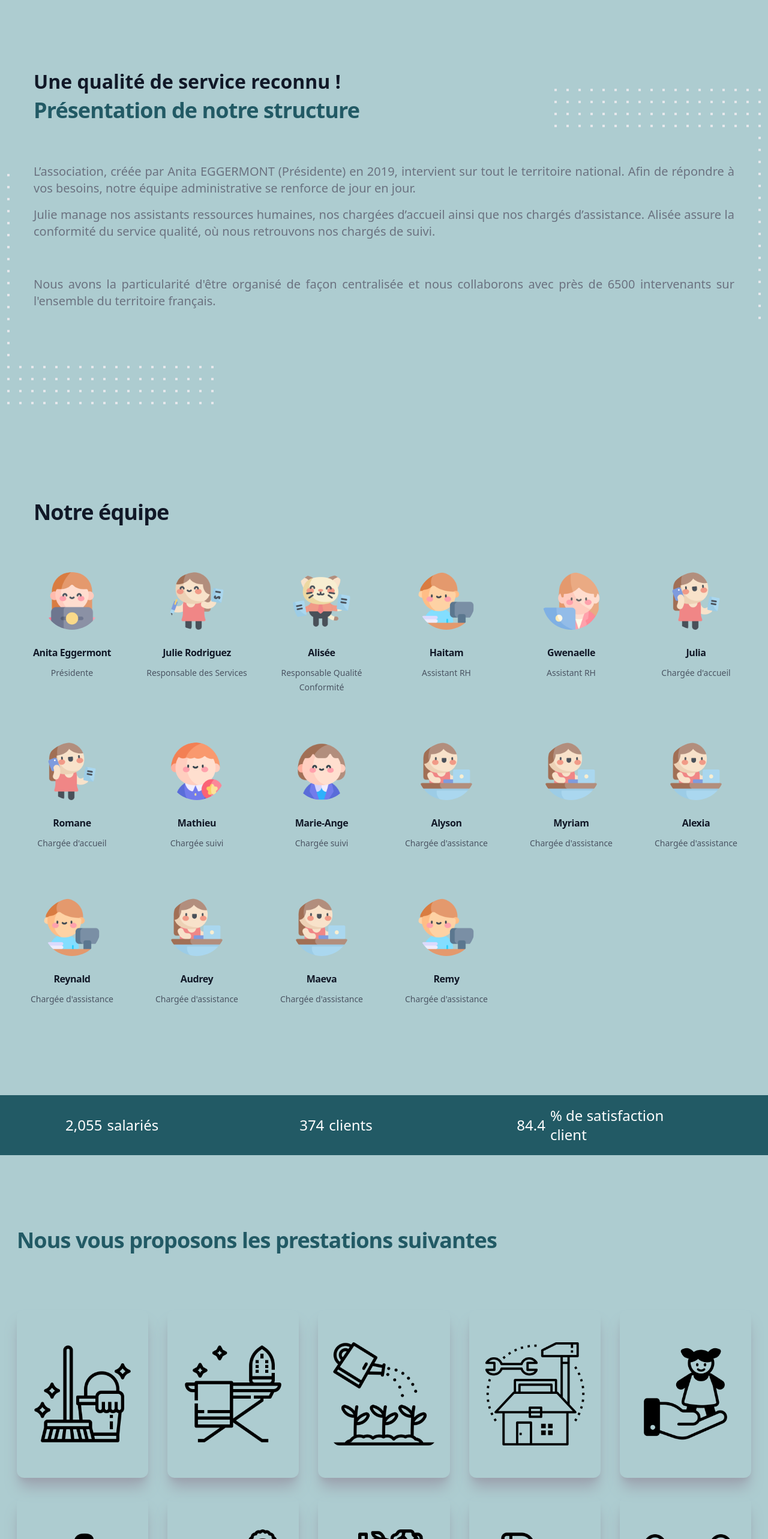
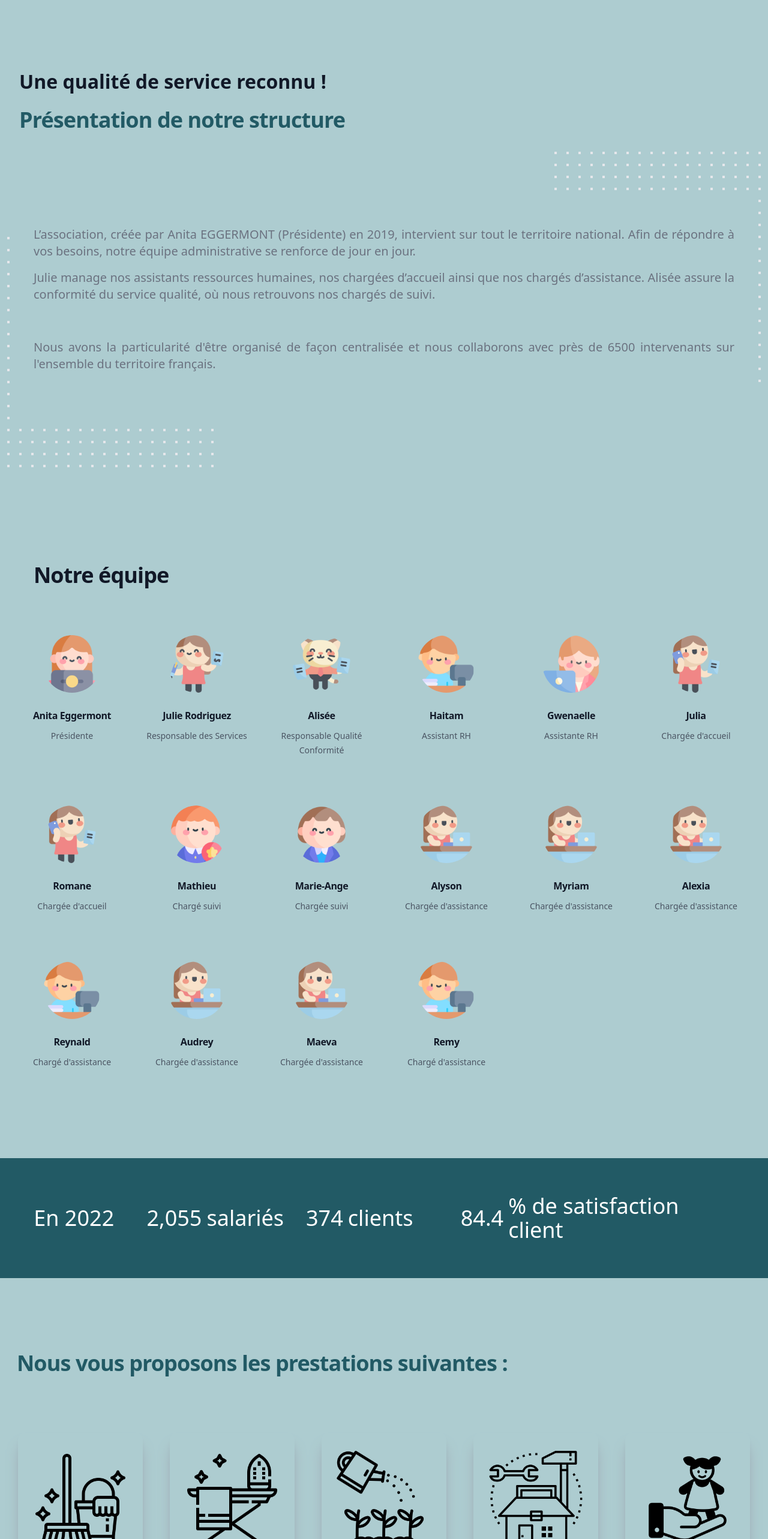
Before and after one commit to mohamedehn/prestatair, a React (Create React App) app: page / in a window 1280 px wide. Shown: the part 820-3386 px from the top of the page at 60% size. Built offline with nearby package versions, Linux system fonts and the light colour scheme.

Commit message:
Style corrections

```diff
--- a/package.json
+++ b/package.json
@@ -2,7 +2,6 @@
   "name": "prestatair",
   "version": "0.1.0",
   "private": false,
-  "homepage": "https://mohamedehn.github.io/prestatair",
   "dependencies": {
     "@headlessui/react": "^1.7.7",
     "@heroicons/react": "^2.0.13",
--- a/src/components/Activities.jsx
+++ b/src/components/Activities.jsx
@@ -2,11 +2,11 @@ import React from 'react'
 
 function Activities({activities, img}) {
   return (
-    <div className="relative flex items-center justify-center md:h-[280px] h-[250px] md:w-full w-[90%] shadow-xl shadow-gray-400 rounded-xl
-    p-4 group hover:bg-gradient-to-r from-[#9aabb2] to-[#225a65] mx-auto">
-        <img className="rounded-xl group-hover:opacity-10 md:h-[auto] h-[250px] md:w-[320px]" src={img} alt="/" width="250" />
+    <div className="relative flex items-center justify-center md:h-[220px] h-[250px] md:w-[17%] w-[90%] shadow-xl shadow-gray-400 rounded-xl
+    p-4 group hover:bg-gradient-to-r from-[#9aabb2] to-[#225a65] mx-auto mb-14 md:mb-0">
+        <img className="rounded-xl group-hover:opacity-10 md:h-[auto] h-[230px] md:w-[320px]" src={img} alt="/" width="230" />
         <div className="hidden group-hover:block absolute top-[50%] left-[50%] translate-x-[-50%] translate-y-[-50%]">
-            <h3 className="text-2xl text-white tracking-wider text-center">{activities}</h3>
+            <h3 className="text-xl text-white tracking-wider text-center">{activities}</h3>
         </div>
     </div>
   )
--- a/src/components/Counter.jsx
+++ b/src/components/Counter.jsx
@@ -44,15 +44,18 @@ const DataDisplay = () => {
   }, []);
 
   return (
-    <div className='md:flex block md:justify-around justify-center mx-auto prose prose-lg prose-indigo text-white sm:text-2xl md:mt-5
-     md:space-x-10 bg-[#225a65] md:h-[100px] items-center h-[150px]'>
-        <div className='relative flex items-center justify-center h-[33px] md:w-48 w-full shadow-gray-400 p-4 group mx-auto' ref={ref}>
+    <div className='xl:flex block md:justify-around justify-center mx-auto prose prose-lg prose-indigo text-white text-2xl md:text-4xl md:mt-5
+     md:space-x-10 bg-[#225a65] xl:h-[200px] items-center'>
+       <div className='relative flex items-center justify-center h-auto md:w-48 w-auto shadow-gray-400 p-4 group mx-auto' ref={ref}>
+        <span className='ml-2'>En 2022</span>
+        </div>
+        <div className='relative flex items-center justify-center h-auto md:w-48 w-full shadow-gray-400 p-4 group mx-auto' ref={ref}>
         {isVisible &&<Counter start={0} end={2055} duration={900} />} <span className='ml-2'>salariés</span>
         </div>
-        <div className='relative flex items-center justify-center h-[33px] md:w-48 w-full shadow-gray-400 p-4 group mx-auto'>
+        <div className='relative flex items-center justify-center h-auto md:w-48 w-full shadow-gray-400 p-4 group mx-auto'>
         {isVisible &&<Counter start={0} end={374} duration={900} />} <span className='ml-2'>clients</span>
         </div>
-        <div className='relative flex items-center justify-center h-[33px] md:w-[22rem] w-full shadow-gray-400 p-4 group mx-auto'>
+        <div className='relative flex items-center justify-center h-auto md:w-[32rem] w-full shadow-gray-400 p-4 group mx-auto'>
         {isVisible &&<Counter start={0} end={84.4} duration={15000} />} <span className='ml-2'>% de satisfaction client</span>
         </div>
     </div>
--- a/src/components/DisplayActivities.jsx
+++ b/src/components/DisplayActivities.jsx
@@ -22,11 +22,11 @@ const DisplayActivities = () =>{
         <div className="w-full sm:pt-[50px]" id="activities">
             <div className="max-w-[1240px] mx-auto px-2 py-16">
                 <div className="mt-2 text-2xl font-semibold leading-6 tracking-tight text-[#225a65] sm:text-4xl pb-24">
-                    Nous vous proposons les prestations suivantes
+                    Nous vous proposons les prestations suivantes :
                 {/* <p className="mt-2 py-14 text-2xl font-semibold leading-6 tracking-tight text-gray-900 sm:text-4xl">Les activités déclarées
                 par l'Association PRESTAT'AIR sont les suivantes : </p>  */}
                 </div>
-                <div className="grid md:grid-cols-5 md:gap-8 gap-32 object-cover">
+                <div className="block md:flex justify-between flex-wrap md:gap-10 gap-32">
                     <Activities activities="Entretien de la maison" img={menage} />
                     <Activities activities="Repassage à domicile" img={repassage} />
                     <Activities activities="Petits travaux de jardinage" img={jardinage} />
@@ -48,3 +48,5 @@ const DisplayActivities = () =>{
 }
 
 export default DisplayActivities;
+
+//grid md:grid-cols-5 md:gap-10 gap-32 object-cover
--- a/src/components/Form.jsx
+++ b/src/components/Form.jsx
@@ -261,7 +261,7 @@ export default function Form() {
                       Message
                     </label>
                     <span id="message-max" className="text-sm text-gray-500">
-                      Max. 500 charactères
+                      Max. 500 caractères
                     </span>
                   </div>
                   <div className="mt-1">
--- a/src/components/Presentation.jsx
+++ b/src/components/Presentation.jsx
@@ -2,14 +2,14 @@
 export default function Presentation() {
     return (
       <div className="overflow-hidden bg-[#adccd0]  py-16 px-6 lg:px-8 xl:py-36" id="presentation">
-        <div className="mx-auto max-w-max lg:max-w-7xl">
-          <div className="relative z-10 mb-8 md:mb-2 md:px-6">
-            <div className="max-w-prose text-base lg:max-w-none">
+        <div className="max-w-prose text-base lg:max-w-none sm:pb-[65px]">
               <h2 className="font-semibold leading-6 text-gray-900">Une qualité de service reconnu !</h2>
-              <p className="py-2 mt-2 text-3xl font-bold leading-8 tracking-tight text-[#225a65] sm:text-4xl">
+              <p className="py-4 mt-2 text-3xl font-bold leading-8 tracking-tight text-[#225a65] sm:text-4xl">
                 Présentation de notre structure
               </p>
             </div>
+        <div className="mx-auto max-w-max lg:max-w-7xl">
+          <div className="relative z-10 mb-8 md:mb-2 md:px-6">
           </div>
           <div className="relative bg-[#adccd0]">
             <svg
--- a/src/components/Team.jsx
+++ b/src/components/Team.jsx
@@ -33,7 +33,7 @@ const people = [
     },
     {
         name: 'Gwenaelle',
-        role: 'Assistant RH',
+        role: 'Assistante RH',
         imageUrl: gwen,
     },
     {
@@ -48,7 +48,7 @@ const people = [
     },
     {
         name: 'Mathieu',
-        role: "Chargée suivi",
+        role: "Chargé suivi",
         imageUrl: mathieu,
     },
     {
@@ -73,7 +73,7 @@ const people = [
     },
     {
         name: 'Reynald',
-        role: "Chargée d'assistance",
+        role: "Chargé d'assistance",
         imageUrl: mr,
     },
     {
@@ -88,7 +88,7 @@ const people = [
     },
     {
         name: 'Remy',
-        role: "Chargée d'assistance",
+        role: "Chargé d'assistance",
         imageUrl: mr,
     },
   ]
--- a/src/pages/mentions.jsx
+++ b/src/pages/mentions.jsx
@@ -118,16 +118,16 @@ function Mentions() {
                     <p className='text-gray-900 font-semibold'>2 - PRESTATAIRES</p>
                     <p>
                         Création / Conception / Développement : <br/>
-                        Nom entreprise et adresse : <br/>
+                        Nom entreprise : Coding Corp <br/>
                         Tél. : numéro <br/>
                         Email : contact@nomentreprise.fr <br/>
-                        Web : www.site.fr <br/>
-                        Hébergement : Nom
+                        Web : www.codingcorp.fr <br/>
+                        Hébergement : Hostinger
                     </p>
                   </div>
                   <div>
                     <p className='text-gray-900 font-semibold flex mx-auto w-auto justify-center' id='politique'>
-                        POLITIQUE DE CONFIDENTIALITÉ - MEMBRE FEDESAP
+                        POLITIQUE DE CONFIDENTIALITÉ
                     </p>
                     <p>
                         Les internautes accédant au site www.nomentreprise.fr peuvent être amenés à fournir des informations nominatives ou
```
